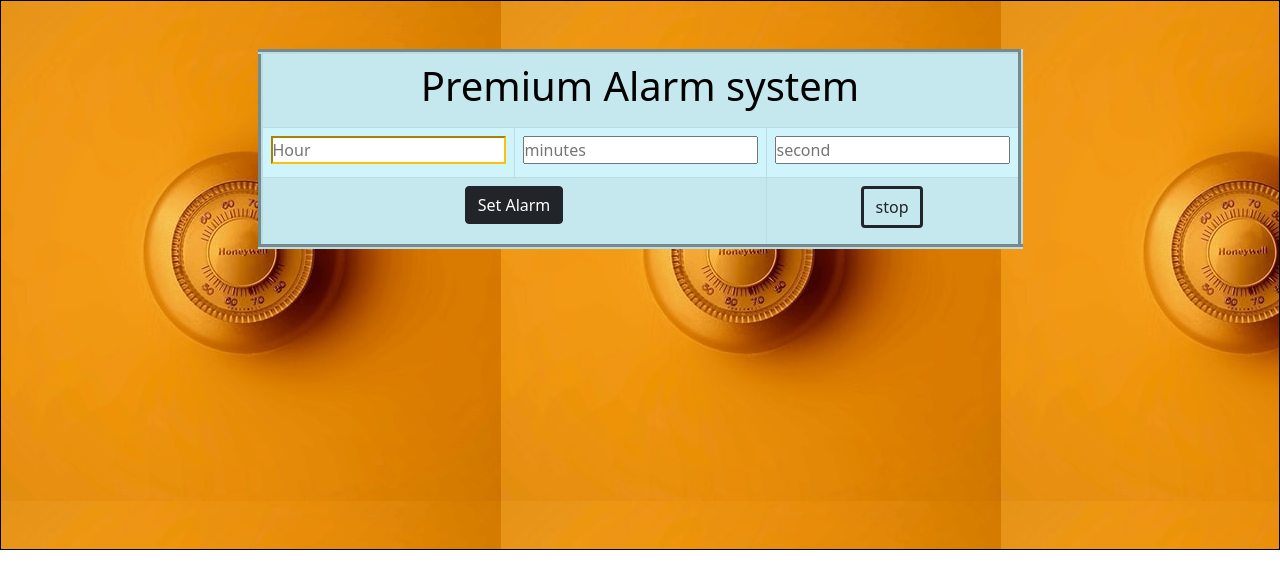
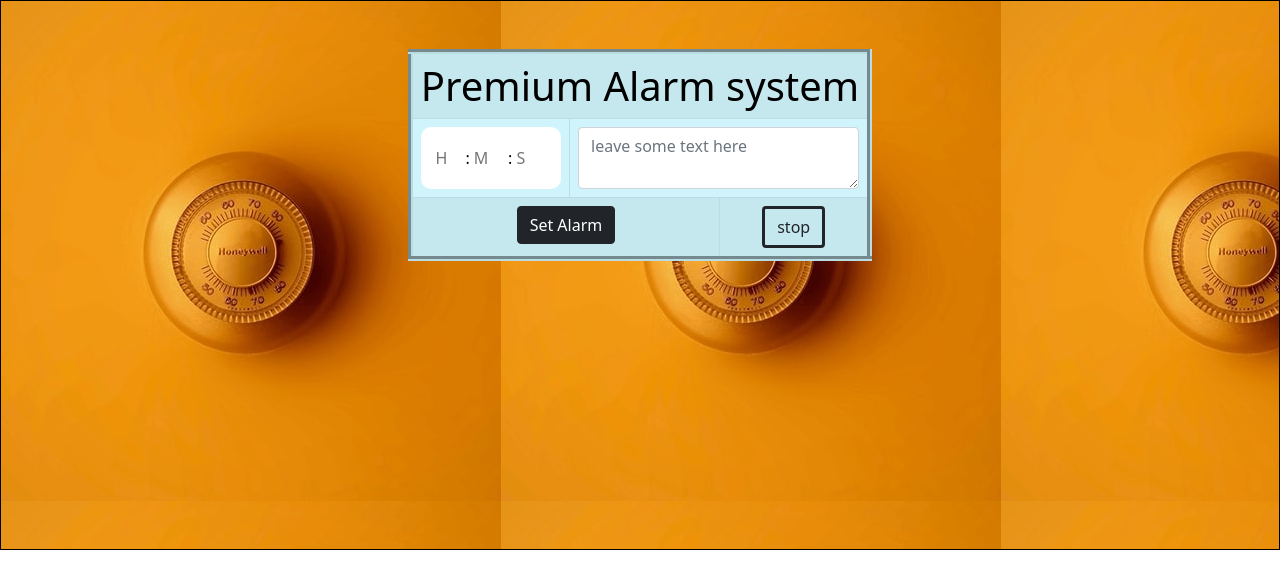
Before and after one commit to Adio-Damilare/Alarm, a plain HTML site: page index.html in a window 1280 px wide. Drawn offline with Linux system fonts and the light colour scheme.

Commit message:
I added background image and some styling to the alarm system

```diff
--- a/index.html
+++ b/index.html
@@ -24,7 +24,7 @@
 <body>
     <div id="background">
         <div>
-                <table id="tab" border="" align="center" class="table table-bordered  text-center border-5 table-reponsive  my-5 w-25 table-hover table-info table-striped"  >
+                <table id="tab" border="" align="center" class="table table-bordered  text-center border-5 table-reponsive  my-5 w-100 table-hover table-info table-striped"  >
                     <tr align="center">
                         <th colspan="5" class="display-6">
                             Premium Alarm system
@@ -32,14 +32,28 @@
                     </tr>
                     <tr>
                         <td>
-                            <input type="text" onkeypress="damilare()" class="btn-outline-warning" name="" id="hr" placeholder="Hour">
+
+                            <div id="inputholder">
+
+                                <input type="text"  name="" id="hr" placeholder="H">:
+
+
+                                <input type="text" name="" id="min" placeholder="M">
+                                :
+
+
+                                <input type="text" name="" id="sec" placeholder="S">
+                            </div>
+                            <div id="error">
+
+                            </div>
                         </td>
-                        <td>
-                            <input type="text" name="" id="min" placeholder="minutes">
+                        <td colspan="2">
+
+                              <textarea class="form-control" name="" id="textarea" rows="2" placeholder="leave some text here" ></textarea>
+
                         </td>
-                        <td>
-                            <input type="text" name="" id="sec" placeholder="second">
-                        </td>
+
                     </tr>
                     <tr align="center">
                         <td colspan="2">
@@ -64,5 +78,6 @@
 
 
 
+
 </body>
 </html>
--- a/script.js
+++ b/script.js
@@ -9,16 +9,20 @@
             let hour = hr.value;
             let mins = min.value;
             let seconds = sec.value;
+            var great = textarea.innerText
             t = new Date();
-            if(hour==t.getHours() && mins == t.getMinutes() && seconds == t.getSeconds()){
-                d.play();
-                alert("wakeup");
-                document.getElementById("alert").innerHTML=(`<div class="alert alert-danger alert-dismissible" role="alert">
-                This is a danger dismissible alert — check it out!
-                <button type="button" id="clear" class="btn-close" data-bs-dismiss="alert" aria-label="Close"></button>
-              </div>`)
+
+
+
+                if(hour==t.getHours() && mins== t.getMinutes() && seconds == t.getSeconds()){
+                    d.play();
+                    alert("wakeup");
+                    document.getElementById("alert").innerHTML=(`<div class="alert alert-danger alert-dismissible" role="alert">
+                   ${great}
+                    <button type="button" onclick="clear()" class="btn-close" data-bs-dismiss="alert" aria-label="Close"></button>
+                  </div>`)
                 };
-            setTimeout("setAlarm()",5000);
+                setTimeout(`setAlarm()`,5000);
 
         }
 
@@ -40,7 +44,3 @@
 
 
         }
-
-        document.getAnimations("clear").addEventListener("click",function(){
-            document.getElementById("alert").innerHTML=""
-        })
--- a/style.css
+++ b/style.css
@@ -11,9 +11,34 @@
     justify-content: center;
 }
 table{
-    height: 200px;
+    height: 180px;
+    border-radius: 60px;
+}
+td{
+    height: 60px;
+}
+
+#inputholder{
+    width: 100%;
+    height: 100%;
+    padding-top: 10px;
+    border-radius: 10px;
+    background-color: white;
 }
 
 #alert{
     display: block;
 }
+
+#textarea{
+    height: 100%;
+    width: 100%;
+}
+
+#min,#sec,#hr{
+    width: 30px;
+    outline: none;
+    background-color:transparent;
+    border: none;
+    height: 80%;
+}
```
